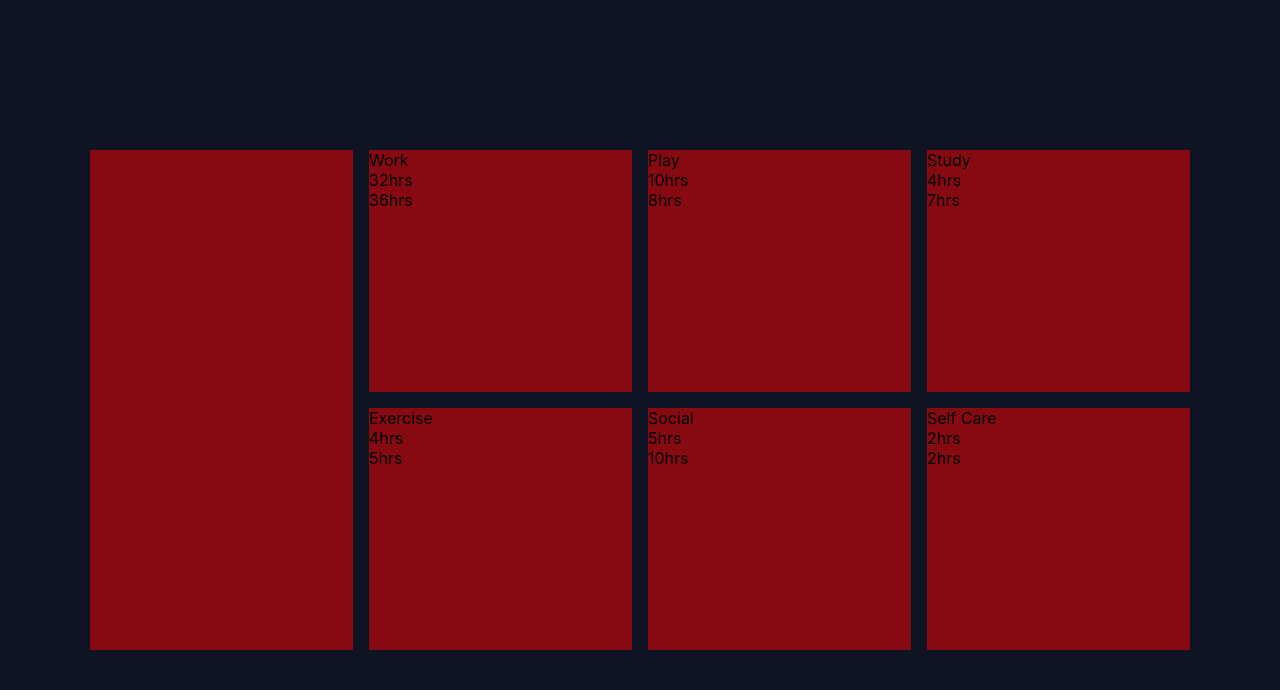
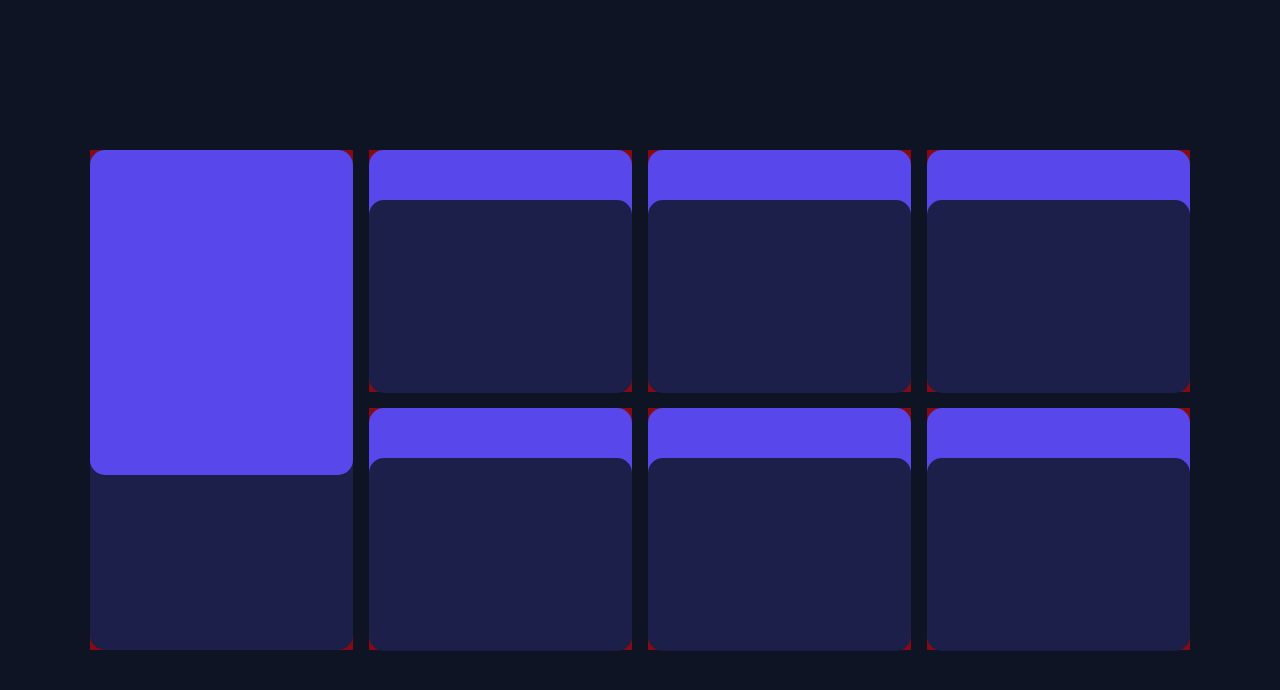
Before and after one commit to steveanthony999/time_tracking_dashboard, a React (Create React App) app: page / in a window 1280 px wide. Shown: the top 690 px of the page. Built offline with nearby package versions, Linux system fonts and the light colour scheme.

Commit message:
dialing in cards

```diff
--- a/src/App.css
+++ b/src/App.css
@@ -17,6 +17,7 @@
 
 .item {
   background-color: rgba(255, 0, 0, 0.5);
+  position: relative;
 }
 
 .item:first-child {
--- a/src/App.js
+++ b/src/App.js
@@ -8,12 +8,27 @@ function App() {
   return (
     <div id='app'>
       <div className='container'>
-        <div className='item'></div>
+        <div className='item'>
+          <Card
+            cardColor='var(--card-blue)'
+            cardHeight='65%'
+            cardTop='0px'
+            cardBgColor='var(--card-dark-blue)'
+            cardBgHeight='500px'
+          />
+        </div>
         {data.map((i) => (
           <div className='item'>
-            <div>{i.title}</div>
+            {/* <div>{i.title}</div>
             <div>{i.timeframes.weekly.current}hrs</div>
-            <div>{i.timeframes.weekly.previous}hrs</div>
+            <div>{i.timeframes.weekly.previous}hrs</div> */}
+            <Card
+              cardColor='var(--card-dark-blue)'
+              cardHeight='193px'
+              cardTop='50px'
+              cardBgColor='var(--card-blue)'
+              cardBgHeight='100px'
+            />
           </div>
         ))}
       </div>
--- a/src/components/Card.js
+++ b/src/components/Card.js
@@ -5,7 +5,7 @@ import styled from 'styled-components';
 import CardBackground from './CardBackground';
 
 const StyledCard = styled.div`
-  width: 200px;
+  width: 100%;
   height: ${(props) => props.cardHeight};
   background-color: ${(props) => props.cardColor};
   border-radius: 15px;
@@ -13,10 +13,16 @@ const StyledCard = styled.div`
   top: ${(props) => props.cardTop};
 `;
 
-const Card = ({ cardColor, cardHeight, cardBgColor, cardTop }) => {
+const Card = ({
+  cardColor,
+  cardHeight,
+  cardBgColor,
+  cardTop,
+  cardBgHeight,
+}) => {
   return (
     <div className='card-container'>
-      <CardBackground cardBgColor={cardBgColor} cardBgHeight='199px' />
+      <CardBackground cardBgColor={cardBgColor} cardBgHeight={cardBgHeight} />
       <StyledCard
         cardColor={cardColor}
         cardHeight={cardHeight}
--- a/src/components/CardBackground.js
+++ b/src/components/CardBackground.js
@@ -3,7 +3,7 @@ import React from 'react';
 import styled from 'styled-components';
 
 const StyledCard = styled.div`
-  width: 200px;
+  width: 100%;
   height: ${(props) => props.cardBgHeight};
   background-color: ${(props) => props.cardBgColor};
   border-radius: 15px;
--- a/src/index.css
+++ b/src/index.css
@@ -16,6 +16,7 @@ code {
 
 :root {
   --bg-color: hsl(226, 43%, 10%);
-  --card-bg-dark-blue: hsl(235, 46%, 20%);
+  --card-dark-blue: hsl(235, 46%, 20%);
+  --card-blue: hsl(246, 80%, 60%);
   --soft-orange: hsl(43, 84%, 65%);
 }
```
